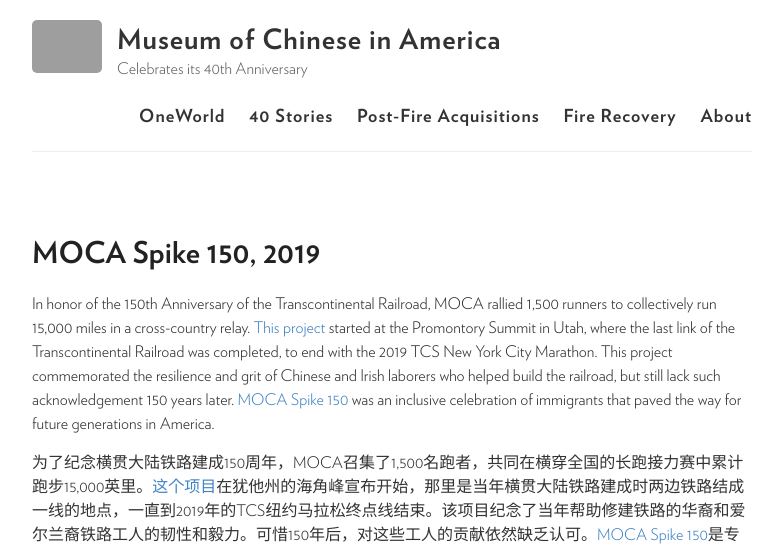
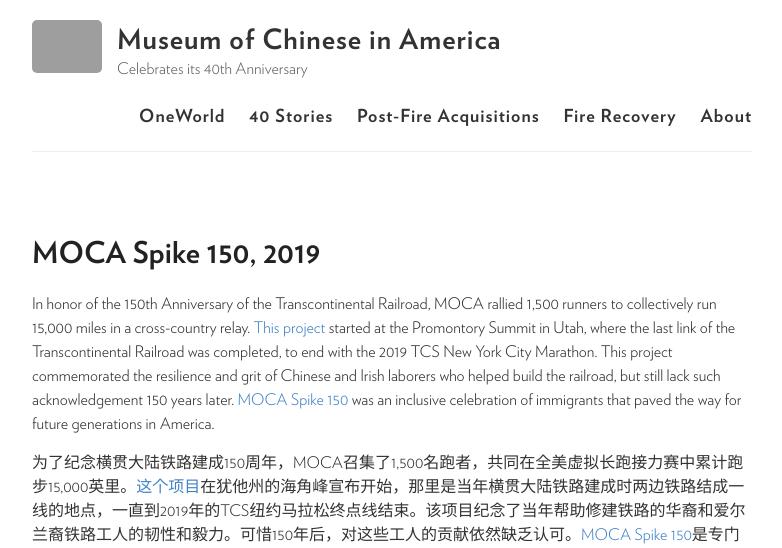
Before and after one commit to moca40/moca40.github.io, a Jekyll site: the page built from _stories/2019-01-01-mocaspike150.md, in a window 1280 px wide, cut to the strip 0-548 px from the top of the page. Shown: the whole strip, without its empty margins (248-1030 px from the left). Built offline with Jekyll 4.4.1, drawn with Linux system fonts in a browser that asks for light colours; some of the changed text lies outside the part shown; grey boxes are pictures that could not be loaded.

Commit message:
Update 2019-01-01-mocaspike150.md

```diff
--- a/_stories/2019-01-01-mocaspike150.md
+++ b/_stories/2019-01-01-mocaspike150.md
@@ -165,6 +165,6 @@
 ---
 In honor of the 150th Anniversary of the Transcontinental Railroad, MOCA rallied 1,500 runners to collectively run 15,000 miles in a cross-country relay. [This project](https://www.mocanyc.org/about/press/press_release/museum_of_chinese_in_america_moca_launches_moca_spike_150_initiative_honor) started at the Promontory Summit in Utah, where the last link of the Transcontinental Railroad was completed, to end with the 2019 TCS New York City Marathon. This project commemorated the resilience and grit of Chinese and Irish laborers who helped build the railroad, but still lack such acknowledgement 150 years later. [MOCA Spike 150](https://spike150.mocanyc.org) was an inclusive celebration of immigrants that paved the way for future generations in America.
 
-为了纪念横贯大陆铁路建成150周年，MOCA召集了1,500名跑者，共同在横穿全国的长跑接力赛中累计跑步15,000英里。[这个项目](https://www.mocanyc.org/about/press/press_release/museum_of_chinese_in_america_moca_launches_moca_spike_150_initiative_honor)在犹他州的海角峰宣布开始，那里是当年横贯大陆铁路建成时两边铁路结成一线的地点，一直到2019年的TCS纽约马拉松终点线结束。该项目纪念了当年帮助修建铁路的华裔和爱尔兰裔铁路工人的韧性和毅力。可惜150年后，对这些工人的贡献依然缺乏认可。[MOCA Spike 150](https://spike150.mocanyc.org)是专门庆祝移民的贡献的，这将有助于美国的世世代代。
+为了纪念横贯大陆铁路建成150周年，MOCA召集了1,500名跑者，共同在全美虚拟长跑接力赛中累计跑步15,000英里。[这个项目](https://www.mocanyc.org/about/press/press_release/museum_of_chinese_in_america_moca_launches_moca_spike_150_initiative_honor)在犹他州的海角峰宣布开始，那里是当年横贯大陆铁路建成时两边铁路结成一线的地点，一直到2019年的TCS纽约马拉松终点线结束。该项目纪念了当年帮助修建铁路的华裔和爱尔兰裔铁路工人的韧性和毅力。可惜150年后，对这些工人的贡献依然缺乏认可。[MOCA Spike 150](https://spike150.mocanyc.org)是专门庆祝移民的贡献的，他们的贡献为美国将来的世世代代铺平了道路。
 
 {% include slideshow.html %}
```
